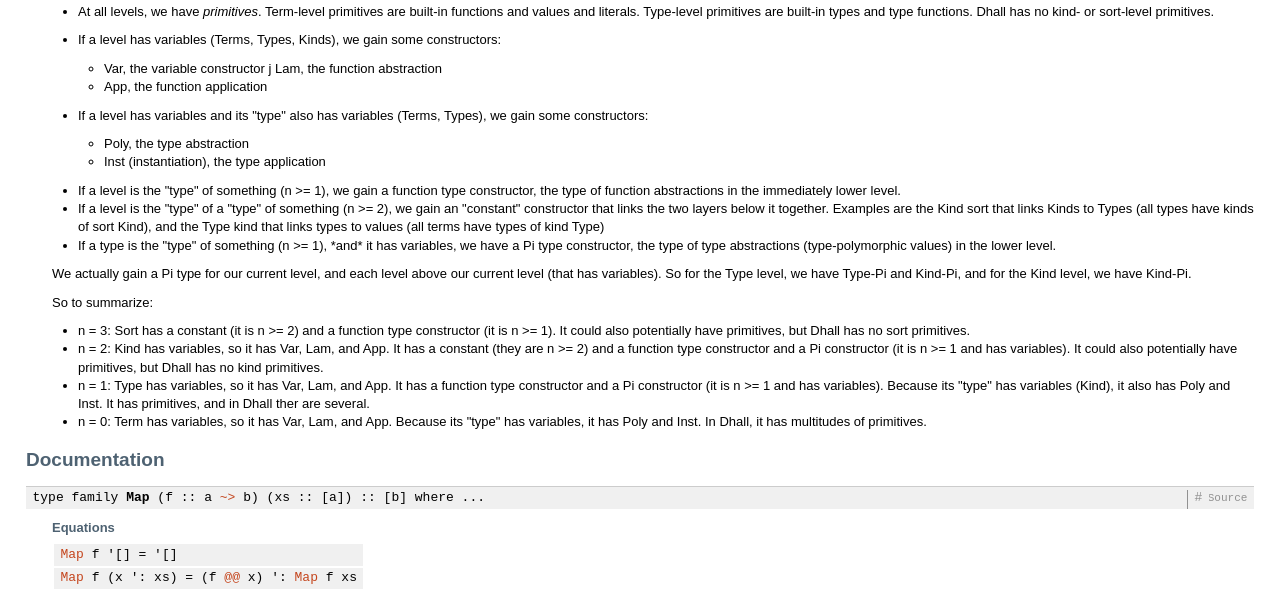
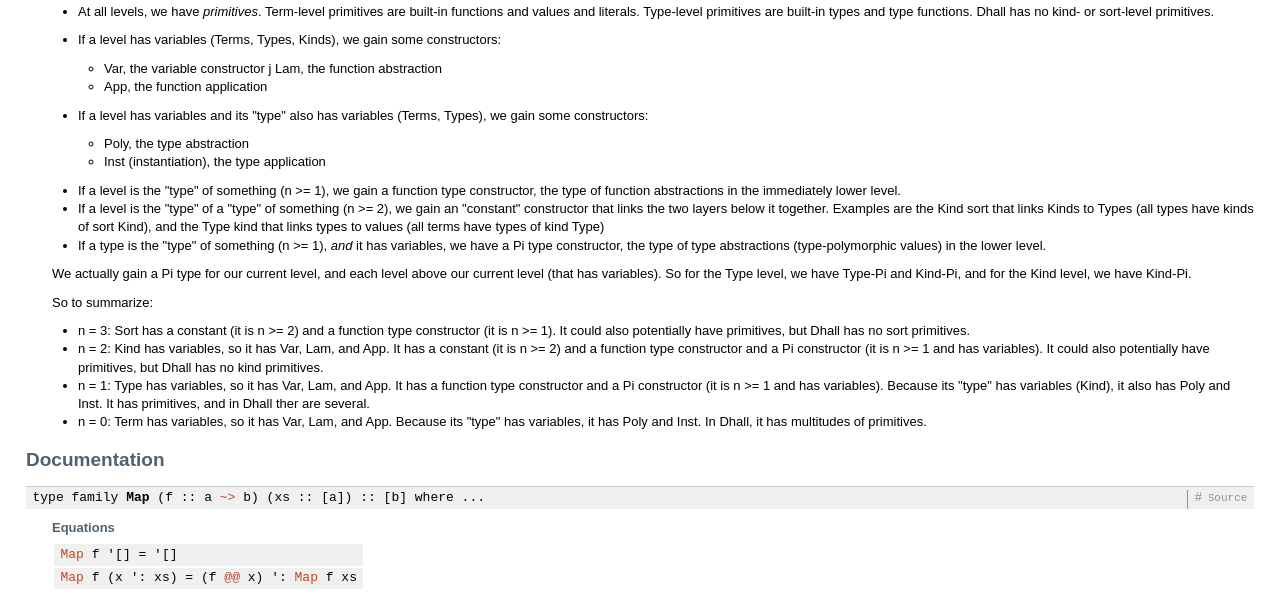
Before and after one commit to mstksg/dhall-typed, a plain HTML site: page Dhall-Typed-LC.html in a window 1280 px wide. Shown: the part 193-800 px from the top of the page. Drawn offline with nearby package versions, Linux system fonts and the light colour scheme; some packages are replaced by stand-ins of ours.

Commit message:
Update gh-pages at Thu Feb 14 18:52:45 PST 2019

```diff
--- a/Dhall-Typed-LC.html
+++ b/Dhall-Typed-LC.html
@@ -16,14 +16,14 @@ j  Lam, the function abstraction</li><li>App, the function application</li></ul>
     an &quot;constant&quot; constructor that links the two layers below it
     together. Examples are the Kind sort that links Kinds to Types (all
     types have kinds of sort Kind), and the Type kind that links types to
-    values (all terms have types of kind Type)</li><li>If a type is the &quot;type&quot; of something (n &gt;= 1), *and* it has
+    values (all terms have types of kind Type)</li><li>If a type is the &quot;type&quot; of something (n &gt;= 1), <em>and</em> it has
     variables, we have a Pi type constructor, the type of type
     abstractions (type-polymorphic values) in the lower level.</li></ul><p>We actually gain a Pi type for our current level, and each level
     above our current level (that has variables).  So for the Type level,
     we have Type-Pi and Kind-Pi, and for the Kind level, we have Kind-Pi.</p><p>So to summarize:</p><ul><li>n = 3: Sort has a constant (it is n &gt;= 2) and a function
     type constructor (it is n &gt;= 1).  It could also potentially have
     primitives, but Dhall has no sort primitives.</li><li>n = 2: Kind has variables, so it has Var, Lam, and App.  It has
-    a constant (they are n &gt;= 2) and a function type constructor and a Pi
+    a constant (it is n &gt;= 2) and a function type constructor and a Pi
     constructor (it is n &gt;= 1 and has variables).  It could also
     potentially have primitives, but Dhall has no kind primitives.</li><li>n = 1: Type has variables, so it has Var, Lam, and App.  It has
     a function type constructor and a Pi constructor (it is n &gt;= 1 and
```
Also changed, not shown: src/Dhall.Typed.LC.html (+2 -2 lines), dhall-typed.txt.
